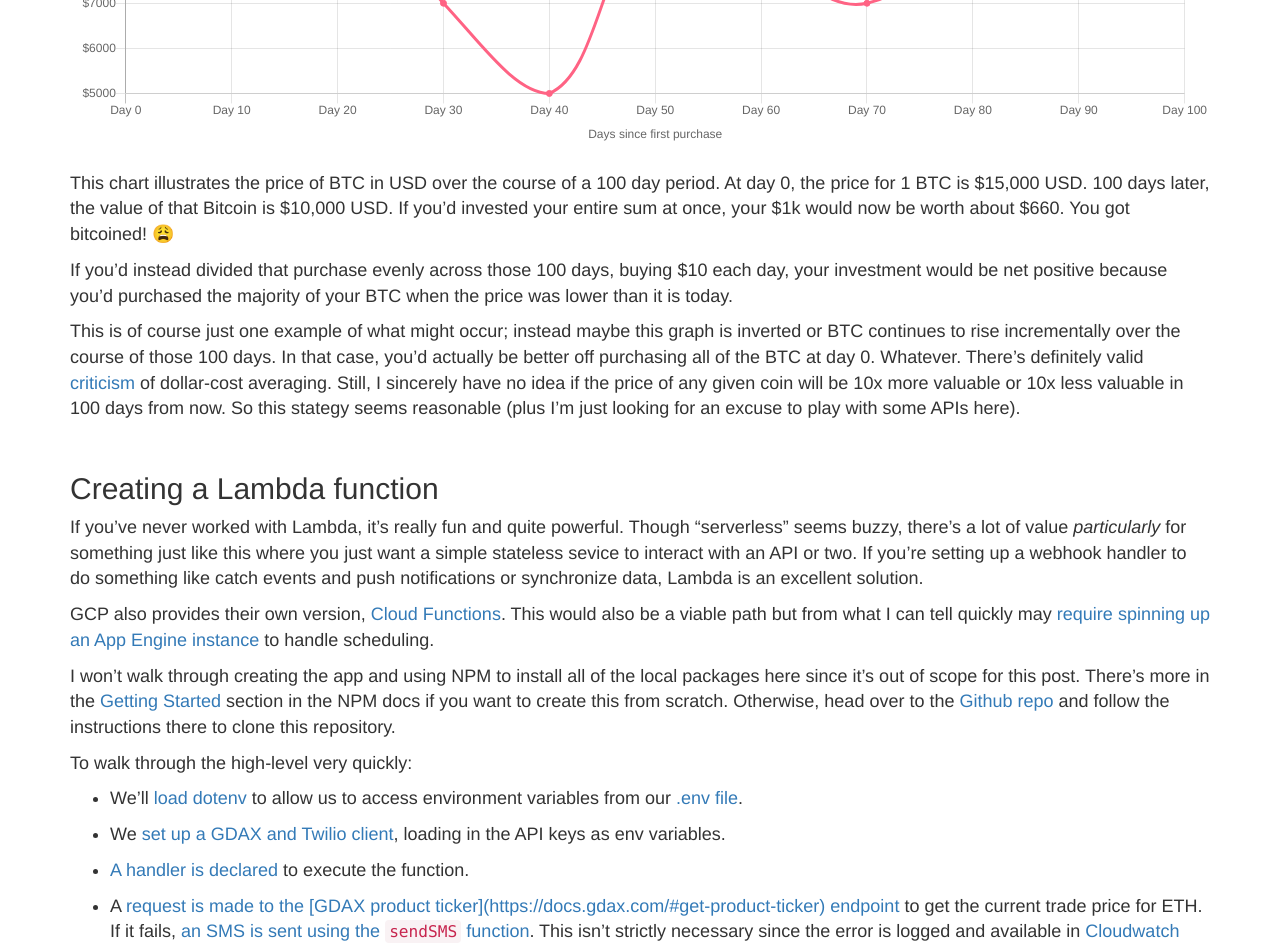
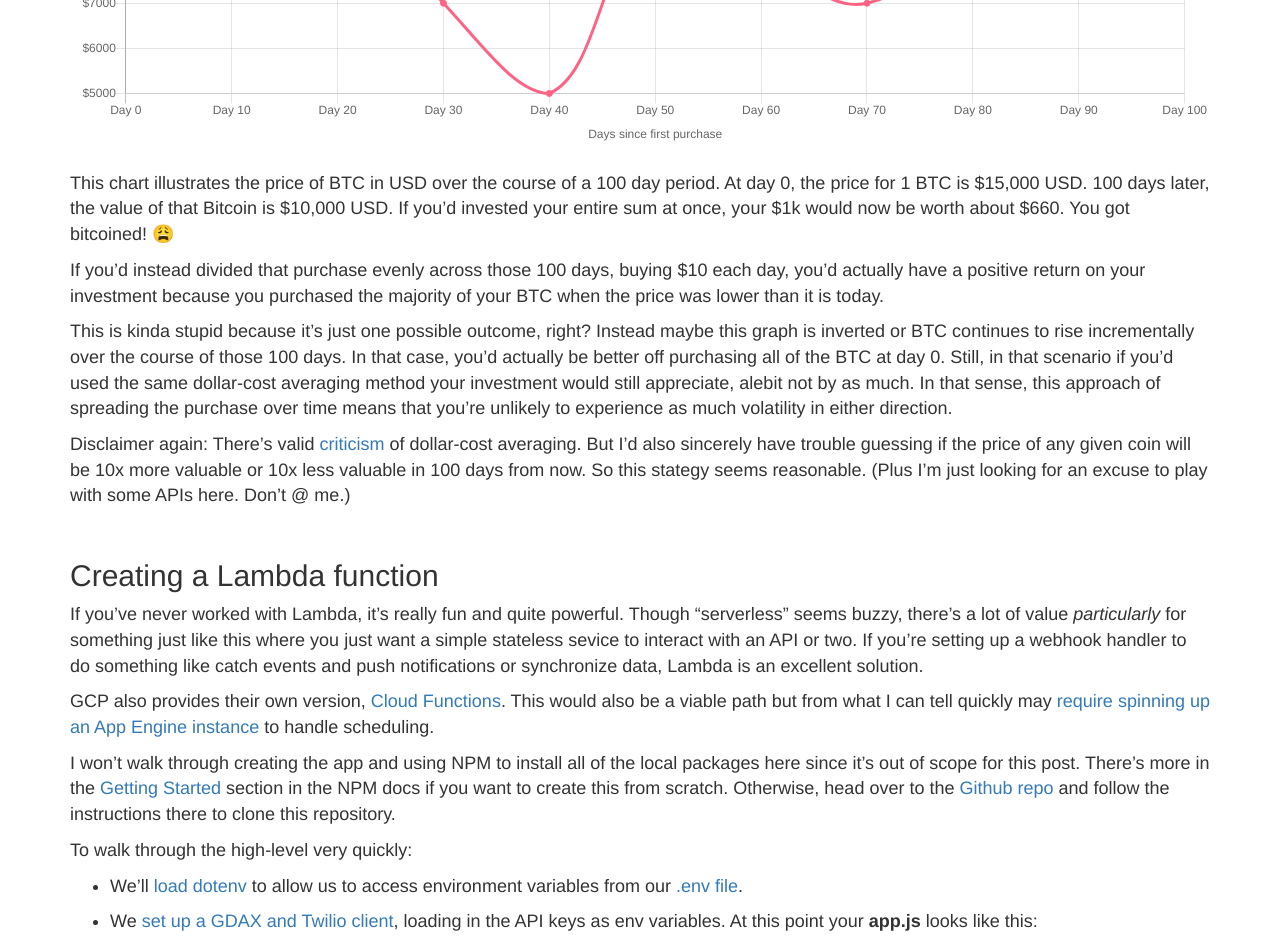
Before and after one commit to adamjstevenson/adamjstevenson.github.io, a Jekyll site: the page built from _posts/2018-02-25-serverless-nodejs-dollar-cost-averaging-for-crypto-markets.md, in a window 1280 px wide and 1400 px high, scrolled down 1775 px. Shown: the top 948 px of the window. Built offline with Jekyll 4.4.1, drawn with Linux system fonts in a browser that asks for light colours; nearby versions of some CDN libraries; some of the changed text lies outside the part shown.

Commit message:
quick updates

```diff
--- a/_posts/2018-02-25-serverless-nodejs-dollar-cost-averaging-for-crypto-markets.md
+++ b/_posts/2018-02-25-serverless-nodejs-dollar-cost-averaging-for-crypto-markets.md
@@ -21,9 +21,9 @@
 * You need a [GDAX developer account](https://public.sandbox.gdax.com/) to hook into GDAX. I strongly recommend using their sandbox (linked) to test and get everything working, then you can just swap the keys for the live account once you're ready.
 * You also need a [Twilio account](https://www.twilio.com/try-twilio) and phone number to send SMS messages. Twilio is awesome and very inexpensive, and you can even try it for free.
 
-## Why dollar-cost averaging?
+## Preamble: Why dollar-cost averaging?
 
-Cypto markets are incredibly volatile and [dollar-cost averaging](https://en.wikipedia.org/wiki/Dollar_cost_averaging) is a simple investment strategy that essentially aims to reduce the impact of volatility on investments by spreading a purchase over time in equal increments. If you wanted to buy $1k worth of Bitcoin as a (very speculative) investment, then you might decide to buy $100 every 10 days for 100 days instead of purchasing all of it at once.
+Cypto markets are incredibly volatile and [dollar-cost averaging](https://en.wikipedia.org/wiki/Dollar_cost_averaging) is a simple investment strategy that essentially aims to reduce the impact of volatility on investments by spreading a purchase over time in equal increments. If you wanted to buy $1k worth of Bitcoin as a (very speculative) investment (..."*investment*"), then you might decide to buy $100 every 10 days for 100 days instead of purchasing all of it at once.
 
 But why not buy it all at once? Let's look at a simple example.
 
@@ -40,9 +40,11 @@
 This chart illustrates the price of BTC in USD over the course of a 100 day period. At day 0, the price for 1 BTC is $15,000 USD. 100 days later, the value of that Bitcoin is $10,000 USD. If you'd invested your entire sum at once, your $1k would now be worth about $660. You got bitcoined! 😩
 
 
-If you'd instead divided that purchase evenly across those 100 days, buying $10 each day, your investment would be net positive because you'd purchased the majority of your BTC when the price was lower than it is today.
+If you'd instead divided that purchase evenly across those 100 days, buying $10 each day, you'd actually have a positive return on your investment because you purchased the majority of your BTC when the price was lower than it is today.
 
-This is of course just one example of what might occur; instead maybe this graph is inverted or BTC continues to rise incrementally over the course of those 100 days. In that case, you'd actually be better off purchasing all of the BTC at day 0. Whatever. There's definitely valid [criticism](https://en.wikipedia.org/wiki/Dollar_cost_averaging#Criticism) of dollar-cost averaging. Still, I sincerely have no idea if the price of any given coin will be 10x more valuable or 10x less valuable in 100 days from now. So this stategy seems reasonable (plus I'm just looking for an excuse to play with some APIs here).
+This is kinda stupid because it's just one possible outcome, right? Instead maybe this graph is inverted or BTC continues to rise incrementally over the course of those 100 days. In that case, you'd actually be better off purchasing all of the BTC at day 0. Still, in that scenario if you'd used the same dollar-cost averaging method your investment would still appreciate, alebit not by as much. In that sense, this approach of spreading the purchase over time means that you're unlikely to experience as much volatility in either direction.
+
+Disclaimer again: There's valid [criticism](https://en.wikipedia.org/wiki/Dollar_cost_averaging#Criticism) of dollar-cost averaging. But I'd also sincerely have trouble guessing if the price of any given coin will be 10x more valuable or 10x less valuable in 100 days from now. So this stategy seems reasonable. (Plus I'm just looking for an excuse to play with some APIs here. Don't @ me.)
 
 ## Creating a Lambda function
 
@@ -56,13 +58,17 @@
 
 * We'll [load dotenv](https://github.com/adamjstevenson/serverless-crypto-dca/blob/689f6f628633a2e890773c85ce6400045a6e3057/app.js#L1-L2) to allow us to access environment variables from our [.env file](https://github.com/adamjstevenson/serverless-crypto-dca/blob/689f6f628633a2e890773c85ce6400045a6e3057/.env-example#L1-L9).
 
-* We [set up a GDAX and Twilio client](https://github.com/adamjstevenson/serverless-crypto-dca/blob/689f6f628633a2e890773c85ce6400045a6e3057/app.js#L4-L20), loading in the API keys as env variables.
+* We [set up a GDAX and Twilio client](https://github.com/adamjstevenson/serverless-crypto-dca/blob/689f6f628633a2e890773c85ce6400045a6e3057/app.js#L4-L20), loading in the API keys as env variables. At this point your **app.js** looks like this:
+
+<div class="topspace-md">
+  <script src="https://gist.github.com/adamjstevenson/983689f508d5bd7bf5b2c80c7757e754.js"></script>
+</div>
 
 * [A handler is declared](https://github.com/adamjstevenson/serverless-crypto-dca/blob/689f6f628633a2e890773c85ce6400045a6e3057/app.js#L23) to execute the function.
 
-* A [request is made to the [GDAX product ticker](https://docs.gdax.com/#get-product-ticker) endpoint](https://github.com/adamjstevenson/serverless-crypto-dca/blob/689f6f628633a2e890773c85ce6400045a6e3057/app.js#L24-L41) to get the current trade price for ETH. If it fails, [an SMS is sent using the `sendSMS` function](https://github.com/adamjstevenson/serverless-crypto-dca/blob/master/app.js#L64-L80). This isn't strictly necessary since the error is logged and available in [Cloudwatch Logs](https://docs.aws.amazon.com/AmazonCloudWatch/latest/logs/WhatIsCloudWatchLogs.html), but hey... it's nice to get a text!
+* A [request is made](https://github.com/adamjstevenson/serverless-crypto-dca/blob/689f6f628633a2e890773c85ce6400045a6e3057/app.js#L24-L41) to the [GDAX product ticker](https://docs.gdax.com/#get-product-ticker) endpoint to get the current trade price for ETH. If it fails, [an SMS is sent using the `sendSMS` function](https://github.com/adamjstevenson/serverless-crypto-dca/blob/master/app.js#L64-L80). This isn't strictly necessary since the error is logged and available in [Cloudwatch Logs](https://docs.aws.amazon.com/AmazonCloudWatch/latest/logs/WhatIsCloudWatchLogs.html), but hey... it's nice to get a text!
 
-* A market [buy order is placed](https://github.com/adamjstevenson/serverless-crypto-dca/blob/689f6f628633a2e890773c85ce6400045a6e3057/app.js#L43-L62) for $10 worth of ETH using the [GDAX Orders API](https://docs.gdax.com/#place-a-new-order). You could also create a limit order, but market orders are filled immediately at the best price whereas a limit order may not be executed at all.
+* A market [buy order is placed](https://github.com/adamjstevenson/serverless-crypto-dca/blob/689f6f628633a2e890773c85ce6400045a6e3057/app.js#L43-L62) for $10 worth of ETH using the [GDAX Orders API](https://docs.gdax.com/#place-a-new-order). You could also create a limit order, but market orders are filled immediately at the best price whereas a limit order may not be executed at all. (Don't @ me.)
 
 * Finally, [Twilio sends an SMS](https://github.com/adamjstevenson/serverless-crypto-dca/blob/master/app.js#L55) when the order is placed with the amount of ETH purchased and the current price. 💸
 
```
